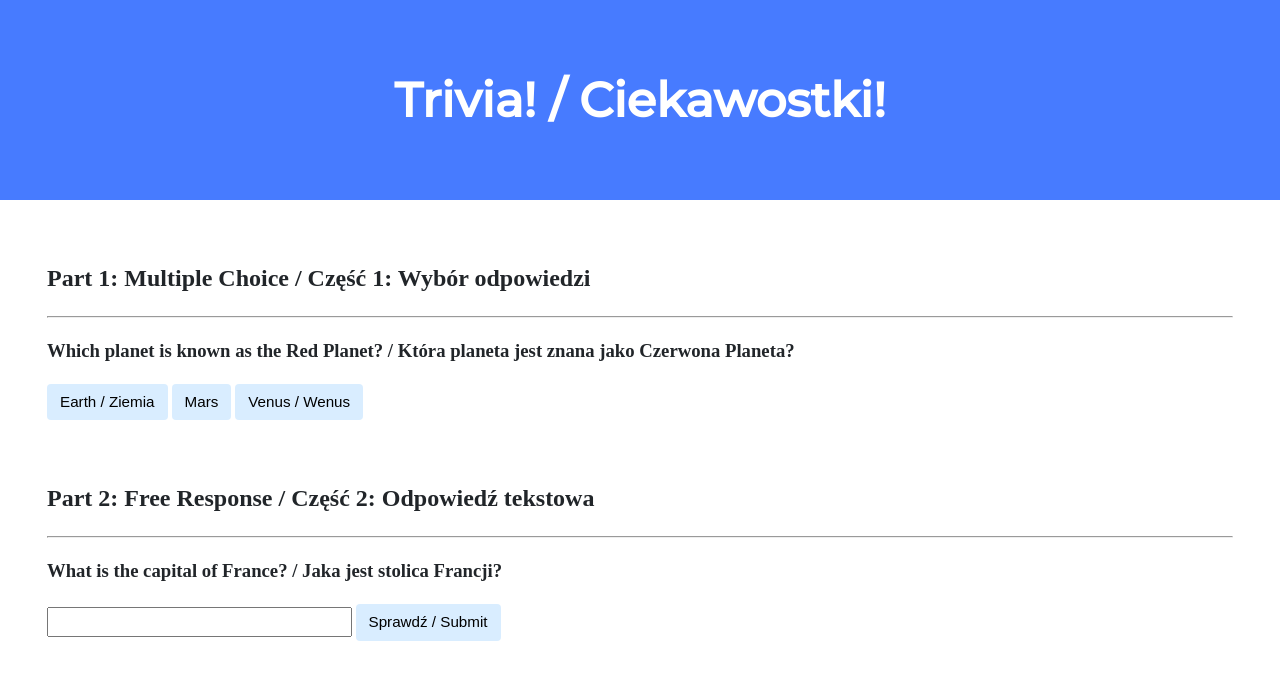
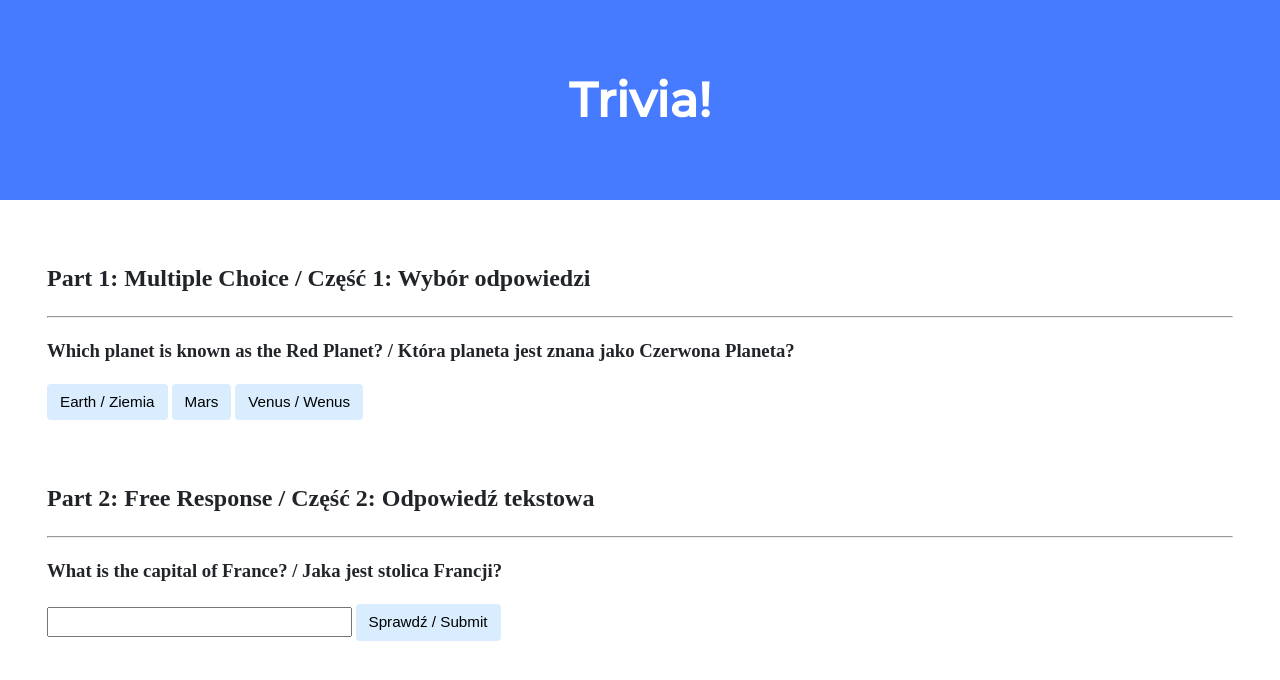
Before and after one commit to DanielTRZ/trivia-CS50, a plain HTML site: page index.html in a window 1280 px wide. Drawn offline with Linux system fonts and the light colour scheme.

Commit message:
Update index.html

```diff
--- a/index.html
+++ b/index.html
@@ -55,7 +55,7 @@
 </head>
 <body>
     <div class="header">
-        <h1>Trivia! / Ciekawostki!</h1>
+        <h1>Trivia!</h1>
     </div>
 
     <div class="container">
```
